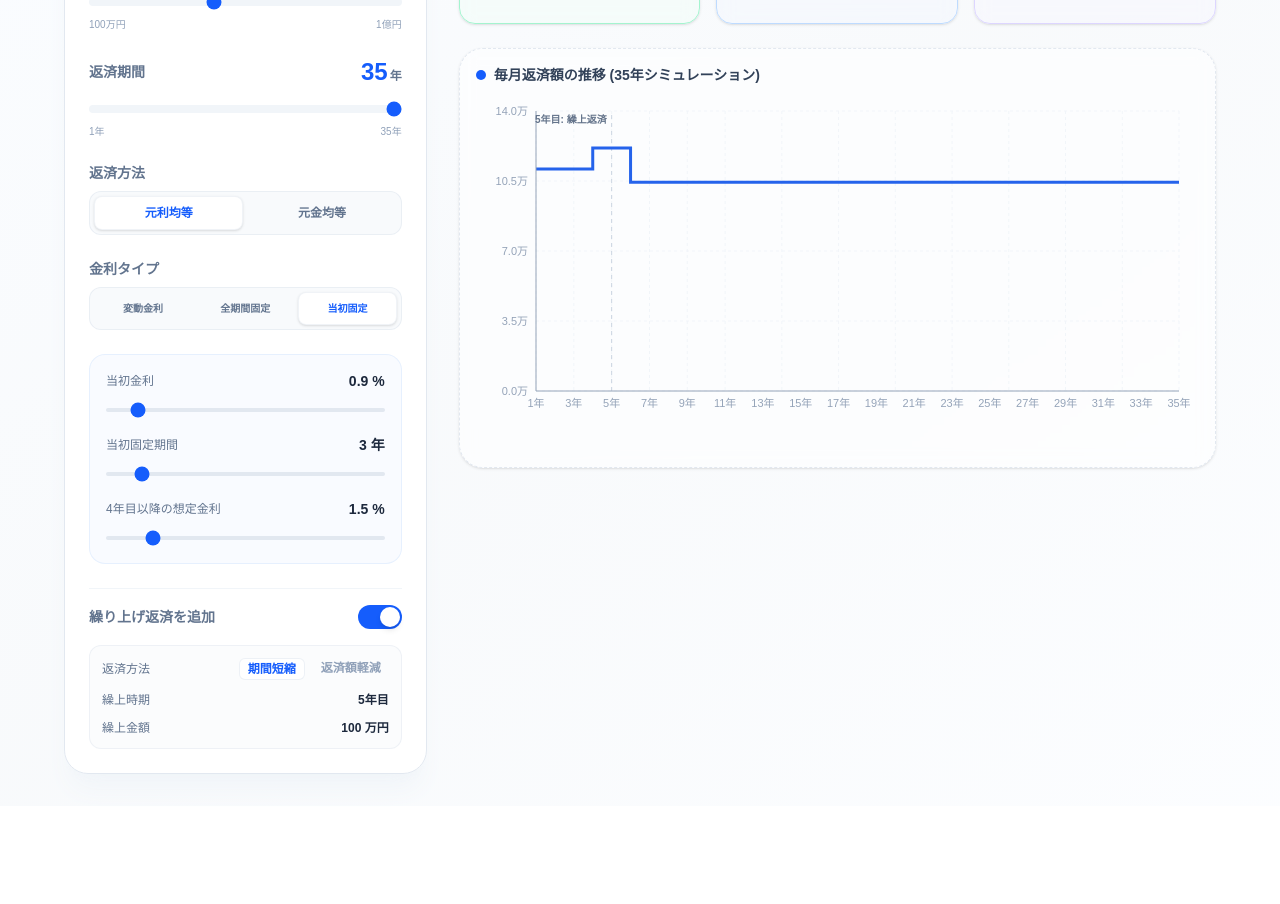
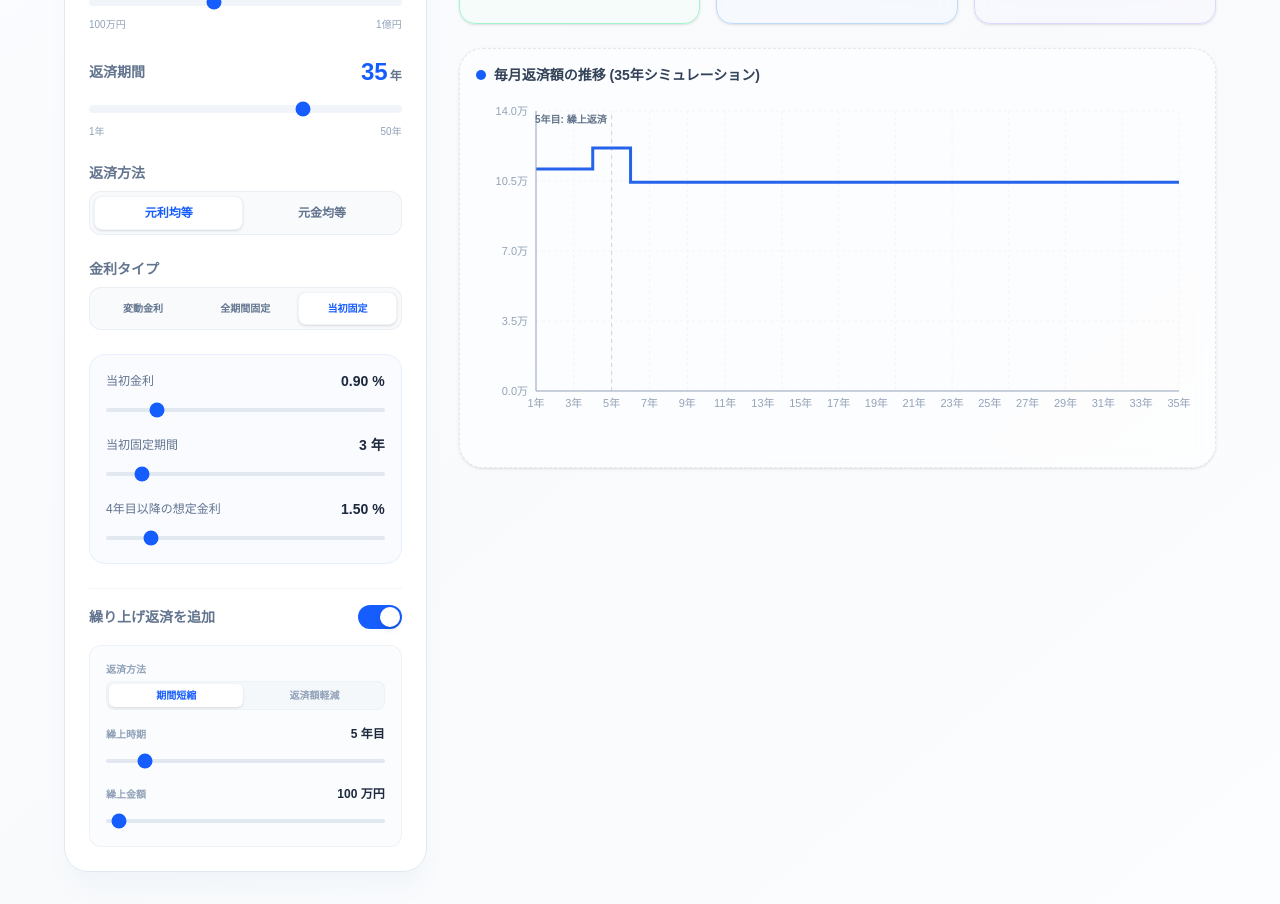
Before and after one commit to git-kaz/loan-app, a Next.js app in the folder frontend/: page / in a window 1280 px wide. Shown: the part 160-1064 px from the top of the page. Before the commit the page ends 966 px from the top, so only its background shows below. Built offline with nearby package versions, Linux system fonts and the light colour scheme.

Commit message:
feat: 入力コントロールとStateのバインディング（アコーディオン表示対応）

```diff
--- a/frontend/src/components/ControlPanel.tsx
+++ b/frontend/src/components/ControlPanel.tsx
@@ -2,7 +2,55 @@
 
 import React from "react";
 
-export default function ControlPanel() {
+interface ControlPanelProps {
+  principal: number;
+  setPrincipal: (val: number) => void;
+  periodYears: number;
+  setPeriodYears: (val: number) => void;
+  repaymentType: number;
+  setRepaymentType: (val: number) => void;
+  interestType: number;
+  setInterestType: (val: number) => void;
+  initialRate: number;
+  setInitialRate: (val: number) => void;
+  fixedYears: number;
+  setFixedYears: (val: number) => void;
+  subsequentRate: number;
+  setSubsequentRate: (val: number) => void;
+  prepaymentEnabled: boolean;
+  setPrepaymentEnabled: (val: boolean) => void;
+  prepaymentType: number;
+  setPrepaymentType: (val: number) => void;
+  prepaymentYear: number;
+  setPrepaymentYear: (val: number) => void;
+  prepaymentAmount: number;
+  setPrepaymentAmount: (val: number) => void;
+}
+
+export default function ControlPanel({
+  principal,
+  setPrincipal,
+  periodYears,
+  setPeriodYears,
+  repaymentType,
+  setRepaymentType,
+  interestType,
+  setInterestType,
+  initialRate,
+  setInitialRate,
+  fixedYears,
+  setFixedYears,
+  subsequentRate,
+  setSubsequentRate,
+  prepaymentEnabled,
+  setPrepaymentEnabled,
+  prepaymentType,
+  setPrepaymentType,
+  prepaymentYear,
+  setPrepaymentYear,
+  prepaymentAmount,
+  setPrepaymentAmount,
+}: ControlPanelProps) {
   return (
     <div className="w-full bg-white/90 backdrop-blur-xl border border-slate-200 rounded-3xl p-6 shadow-xl shadow-slate-100 text-slate-800">
       <h2 className="text-xl font-bold mb-6 bg-gradient-to-r from-slate-900 to-slate-700 bg-clip-text text-transparent">
@@ -16,7 +64,9 @@ export default function ControlPanel() {
             借入金額
           </label>
           <div className="flex items-baseline gap-0.5">
-            <span className="text-2xl font-bold text-blue-600">4,000</span>
+            <span className="text-2xl font-bold text-blue-600">
+              {principal.toLocaleString()}
+            </span>
             <span className="text-xs font-semibold text-slate-500">万円</span>
           </div>
         </div>
@@ -25,7 +75,8 @@ export default function ControlPanel() {
           min="100"
           max="10000"
           step="100"
-          defaultValue="4000"
+          value={principal}
+          onChange={(e) => setPrincipal(Number(e.target.value))}
           className="w-full h-2 bg-slate-100 rounded-lg appearance-none cursor-pointer accent-blue-600"
         />
         <div className="flex justify-between text-[10px] text-slate-400 mt-1">
@@ -41,21 +92,24 @@ export default function ControlPanel() {
             返済期間
           </label>
           <div className="flex items-baseline gap-0.5">
-            <span className="text-2xl font-bold text-blue-600">35</span>
+            <span className="text-2xl font-bold text-blue-600">
+              {periodYears}
+            </span>
             <span className="text-xs font-semibold text-slate-500">年</span>
           </div>
         </div>
         <input
           type="range"
           min="1"
-          max="35"
+          max="50"
           step="1"
-          defaultValue="35"
+          value={periodYears}
+          onChange={(e) => setPeriodYears(Number(e.target.value))}
           className="w-full h-2 bg-slate-100 rounded-lg appearance-none cursor-pointer accent-blue-600"
         />
         <div className="flex justify-between text-[10px] text-slate-400 mt-1">
           <span>1年</span>
-          <span>35年</span>
+          <span>50年</span>
         </div>
       </div>
 
@@ -65,10 +119,26 @@ export default function ControlPanel() {
           返済方法
         </label>
         <div className="grid grid-cols-2 gap-1 bg-slate-50 p-1 rounded-xl border border-slate-200/60">
-          <button className="py-2 text-xs font-semibold rounded-lg bg-white text-blue-600 shadow-sm border border-slate-200/50 transition-all cursor-pointer">
+          <button
+            type="button"
+            onClick={() => setRepaymentType(0)}
+            className={`py-2 text-xs font-semibold rounded-lg transition-all cursor-pointer ${
+              repaymentType === 0
+                ? "bg-white text-blue-600 shadow-sm border border-slate-200/50"
+                : "text-slate-500 hover:text-slate-800"
+            }`}
+          >
             元利均等
           </button>
-          <button className="py-2 text-xs font-semibold rounded-lg text-slate-500 hover:text-slate-800 transition-all cursor-pointer">
+          <button
+            type="button"
+            onClick={() => setRepaymentType(1)}
+            className={`py-2 text-xs font-semibold rounded-lg transition-all cursor-pointer ${
+              repaymentType === 1
+                ? "bg-white text-blue-600 shadow-sm border border-slate-200/50"
+                : "text-slate-500 hover:text-slate-800"
+            }`}
+          >
             元金均等
           </button>
         </div>
@@ -80,31 +150,61 @@ export default function ControlPanel() {
           金利タイプ
         </label>
         <div className="grid grid-cols-3 gap-1 bg-slate-50 p-1 rounded-xl border border-slate-200/60">
-          <button className="py-2 text-[10px] font-semibold rounded-lg text-slate-500 hover:text-slate-800 transition-all cursor-pointer">
+          <button
+            type="button"
+            onClick={() => setInterestType(0)}
+            className={`py-2 text-[10px] font-semibold rounded-lg transition-all cursor-pointer ${
+              interestType === 0
+                ? "bg-white text-blue-600 shadow-sm border border-slate-200/50"
+                : "text-slate-500 hover:text-slate-800"
+            }`}
+          >
             変動金利
           </button>
-          <button className="py-2 text-[10px] font-semibold rounded-lg text-slate-500 hover:text-slate-800 transition-all cursor-pointer">
+          <button
+            type="button"
+            onClick={() => setInterestType(1)}
+            className={`py-2 text-[10px] font-semibold rounded-lg transition-all cursor-pointer ${
+              interestType === 1
+                ? "bg-white text-blue-600 shadow-sm border border-slate-200/50"
+                : "text-slate-500 hover:text-slate-800"
+            }`}
+          >
             全期間固定
           </button>
-          <button className="py-2 text-[10px] font-semibold rounded-lg bg-white text-blue-600 shadow-sm border border-slate-200/50 transition-all cursor-pointer">
+          <button
+            type="button"
+            onClick={() => setInterestType(2)}
+            className={`py-2 text-[10px] font-semibold rounded-lg transition-all cursor-pointer ${
+              interestType === 2
+                ? "bg-white text-blue-600 shadow-sm border border-slate-200/50"
+                : "text-slate-500 hover:text-slate-800"
+            }`}
+          >
             当初固定
           </button>
         </div>
       </div>
 
       {/* 5. 金利条件設定 (当初固定) */}
+      {interestType === 2 && (
         <div className="p-4 bg-blue-50/40 border border-blue-100/60 rounded-2xl mb-6">
           <div className="mb-4">
             <div className="flex justify-between items-center mb-1">
-            <span className="text-xs text-slate-500 font-medium">当初金利</span>
-            <span className="text-sm font-bold text-slate-800">0.9 %</span>
+              <span className="text-xs text-slate-500 font-medium">
+                当初金利
+              </span>
+              <span className="text-sm font-bold text-slate-800">
+                {initialRate.toFixed(2)} %
+              </span>
             </div>
             <input
               type="range"
-            min="0"
-            max="1000"
-            step="10"
-            defaultValue="90"
+              min="0.1"
+              max="5.0"
+              step="0.05"
+              value={initialRate}
+              onChange={(e) => setInitialRate(Number(e.target.value))}
               className="w-full h-1 bg-slate-200 rounded-lg appearance-none cursor-pointer accent-blue-600"
             />
           </div>
@@ -114,14 +214,17 @@ export default function ControlPanel() {
               <span className="text-xs text-slate-500 font-medium">
                 当初固定期間
               </span>
-            <span className="text-sm font-bold text-slate-800">3 年</span>
+              <span className="text-sm font-bold text-slate-800">
+                {fixedYears} 年
+              </span>
             </div>
             <input
               type="range"
               min="1"
               max="20"
               step="1"
-            defaultValue="3"
+              value={fixedYears}
+              onChange={(e) => setFixedYears(Number(e.target.value))}
               className="w-full h-1 bg-slate-200 rounded-lg appearance-none cursor-pointer accent-blue-600"
             />
           </div>
@@ -131,18 +234,22 @@ export default function ControlPanel() {
               <span className="text-xs text-slate-500 font-medium">
                 4年目以降の想定金利
               </span>
-            <span className="text-sm font-bold text-slate-800">1.5 %</span>
+              <span className="text-sm font-bold text-slate-800">
+                {subsequentRate.toFixed(2)} %
+              </span>
             </div>
             <input
               type="range"
-            min="0"
-            max="1000"
-            step="10"
-            defaultValue="150"
+              min="0.1"
+              max="10.0"
+              step="0.05"
+              value={subsequentRate}
+              onChange={(e) => setSubsequentRate(Number(e.target.value))}
               className="w-full h-1 bg-slate-200 rounded-lg appearance-none cursor-pointer accent-blue-600"
             />
           </div>
         </div>
+      )}
 
       {/* 6. 繰り上げ返済シミュレーション (モックトグル) */}
       <div className="border-t border-slate-100 pt-4">
@@ -150,33 +257,96 @@ export default function ControlPanel() {
           <span className="text-sm font-semibold text-slate-500">
             繰り上げ返済を追加
           </span>
-          <button className="w-11 h-6 bg-blue-600 rounded-full p-0.5 transition-all duration-200 focus:outline-none cursor-pointer flex items-center justify-end">
+          <button
+            type="button"
+            onClick={() => setPrepaymentEnabled(!prepaymentEnabled)}
+            className={`w-11 h-6 rounded-full p-0.5 transition-all duration-200 focus:outline-none cursor-pointer flex items-center ${
+              prepaymentEnabled
+                ? "bg-blue-600 justify-end"
+                : "bg-slate-200 justify-start"
+            }`}
+          >
             <span className="w-5 h-5 bg-white rounded-full shadow-md"></span>
           </button>
         </div>
 
         {/* 繰り上げ返済の設定エリア (トグルON時のモック) */}
-        <div className="mt-4 p-3 bg-slate-50/50 border border-slate-200/50 rounded-xl space-y-3">
-          <div className="flex justify-between items-center text-xs">
-            <span className="text-slate-500 font-medium">返済方法</span>
-            <div className="flex gap-2">
-              <span className="text-blue-600 bg-white border border-slate-200/60 px-2 py-0.5 rounded-md font-semibold">
+        {prepaymentEnabled && (
+          <div className="mt-4 p-4 bg-slate-50/50 border border-slate-200/50 rounded-xl space-y-4 transition-all">
+            {/* 繰上タイプ切り替え */}
+            <div>
+              <label className="text-[10px] font-semibold text-slate-400 block mb-1">
+                返済方法
+              </label>
+              <div className="grid grid-cols-2 gap-1 bg-slate-100/60 p-0.5 rounded-lg border border-slate-200/40">
+                <button
+                  type="button"
+                  onClick={() => setPrepaymentType(0)}
+                  className={`py-1 text-[10px] font-semibold rounded-md transition-all cursor-pointer ${
+                    prepaymentType === 0
+                      ? "bg-white text-blue-600 shadow-sm"
+                      : "text-slate-400 hover:text-slate-700"
+                  }`}
+                >
                   期間短縮
+                </button>
+                <button
+                  type="button"
+                  onClick={() => setPrepaymentType(1)}
+                  className={`py-1 text-[10px] font-semibold rounded-md transition-all cursor-pointer ${
+                    prepaymentType === 1
+                      ? "bg-white text-blue-600 shadow-sm"
+                      : "text-slate-400 hover:text-slate-700"
+                  }`}
+                >
+                  返済額軽減
+                </button>
+              </div>
+            </div>
+
+            {/* 繰上実行年 */}
+            <div>
+              <div className="flex justify-between items-center mb-1">
+                <span className="text-[10px] font-semibold text-slate-400">
+                  繰上時期
                 </span>
-              <span className="text-slate-400 px-2 py-0.5 rounded-md font-semibold">
-                返済額軽減
+                <span className="text-xs font-bold text-slate-800">
+                  {prepaymentYear} 年目
                 </span>
               </div>
+              <input
+                type="range"
+                min="1"
+                max={periodYears}
+                step="1"
+                value={prepaymentYear}
+                onChange={(e) => setPrepaymentYear(Number(e.target.value))}
+                className="w-full h-1 bg-slate-200 rounded-lg appearance-none cursor-pointer accent-blue-600"
+              />
             </div>
-          <div className="flex justify-between items-center text-xs">
-            <span className="text-slate-500 font-medium">繰上時期</span>
-            <span className="text-slate-800 font-semibold">5年目</span>
+
+            {/* 繰上金額 */}
+            <div>
+              <div className="flex justify-between items-center mb-1">
+                <span className="text-[10px] font-semibold text-slate-400">
+                  繰上金額
+                </span>
+                <span className="text-xs font-bold text-slate-800">
+                  {prepaymentAmount} 万円
+                </span>
               </div>
-          <div className="flex justify-between items-center text-xs">
-            <span className="text-slate-500 font-medium">繰上金額</span>
-            <span className="text-slate-800 font-semibold">100 万円</span>
+              <input
+                type="range"
+                min="10"
+                max="5000"
+                step="10"
+                value={prepaymentAmount}
+                onChange={(e) => setPrepaymentAmount(Number(e.target.value))}
+                className="w-full h-1 bg-slate-200 rounded-lg appearance-none cursor-pointer accent-blue-600"
+              />
             </div>
           </div>
+        )}
       </div>
     </div>
   );
```
Lines whose indentation alone changed are shown as unchanged.
